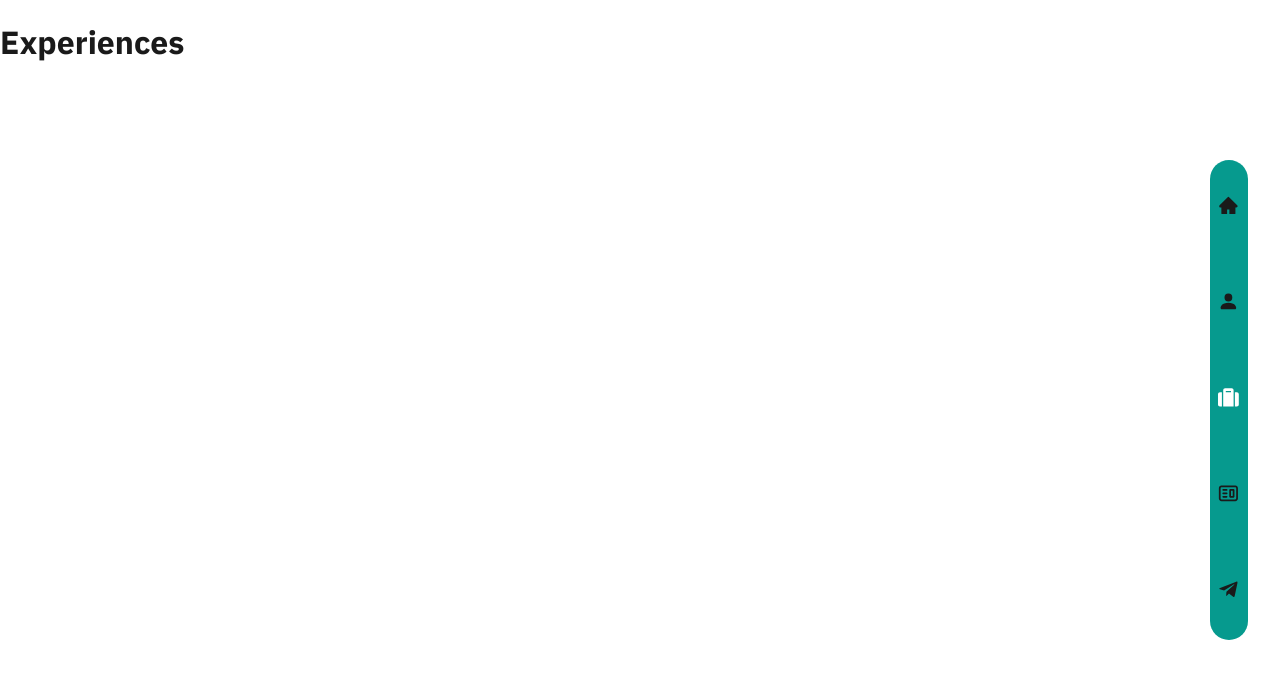
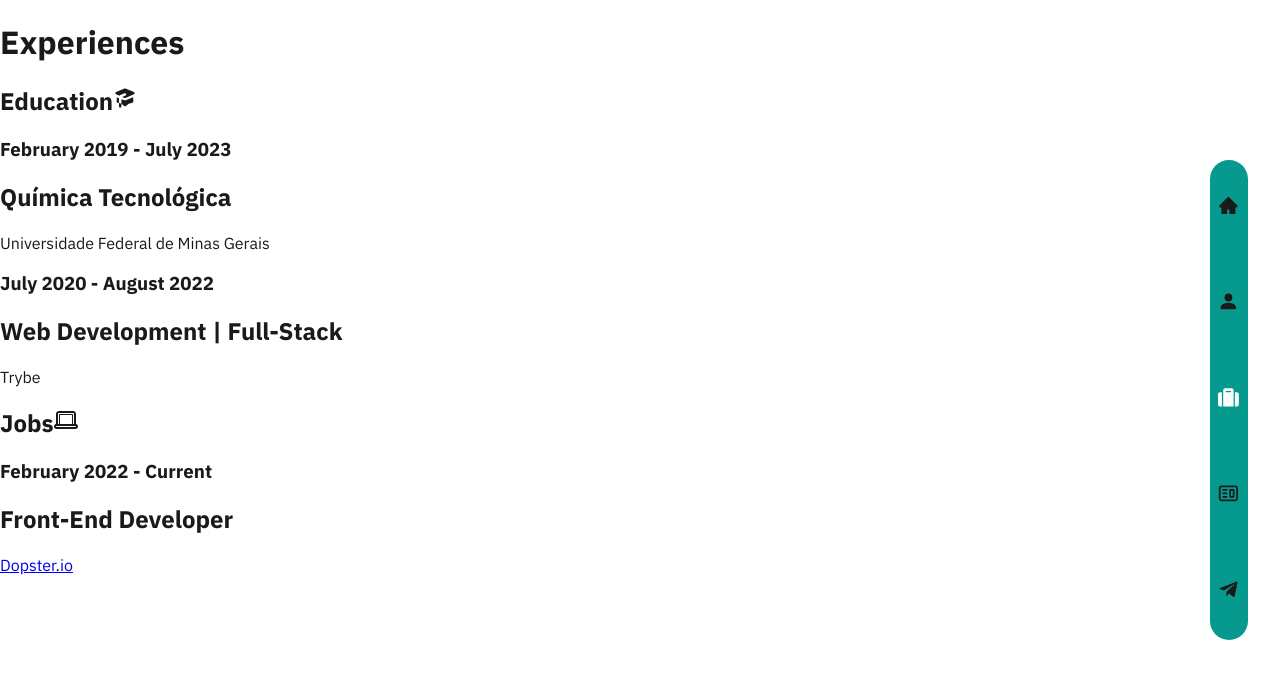
Before and after one commit to ninamarq/portfolio, a React (Create React App) app: page /experiences in a window 1280 px wide. Shown: the top 678 px of the page. Built offline with nearby package versions, Linux system fonts and the light colour scheme.

Commit message:
Feat: Add content

```diff
--- a/src/pages/Experiences/index.tsx
+++ b/src/pages/Experiences/index.tsx
@@ -1,7 +1,37 @@
+import { HiAcademicCap } from 'react-icons/hi';
+import { TiDeviceLaptop } from 'react-icons/ti';
+
 export default function Experiences() {
   return (
     <div>
       <h1>Experiences</h1>
+      <section>
+        <h2>
+          Education
+          <HiAcademicCap />
+        </h2>
+        <div>
+          <h3>February 2019 - July 2023</h3>
+          <h2>Química Tecnológica</h2>
+          <p>Universidade Federal de Minas Gerais</p>
+        </div>
+        <div>
+          <h3>July 2020 - August 2022</h3>
+          <h2>Web Development | Full-Stack</h2>
+          <p>Trybe</p>
+        </div>
+      </section>
+      <section>
+        <h2>
+          Jobs
+          <TiDeviceLaptop />
+        </h2>
+        <div>
+          <h3>February 2022 - Current</h3>
+          <h2>Front-End Developer</h2>
+          <a href="https://dopster.io/" target="_blank" rel="noreferrer">Dopster.io</a>
+        </div>
+      </section>
     </div>
   );
 }
```
